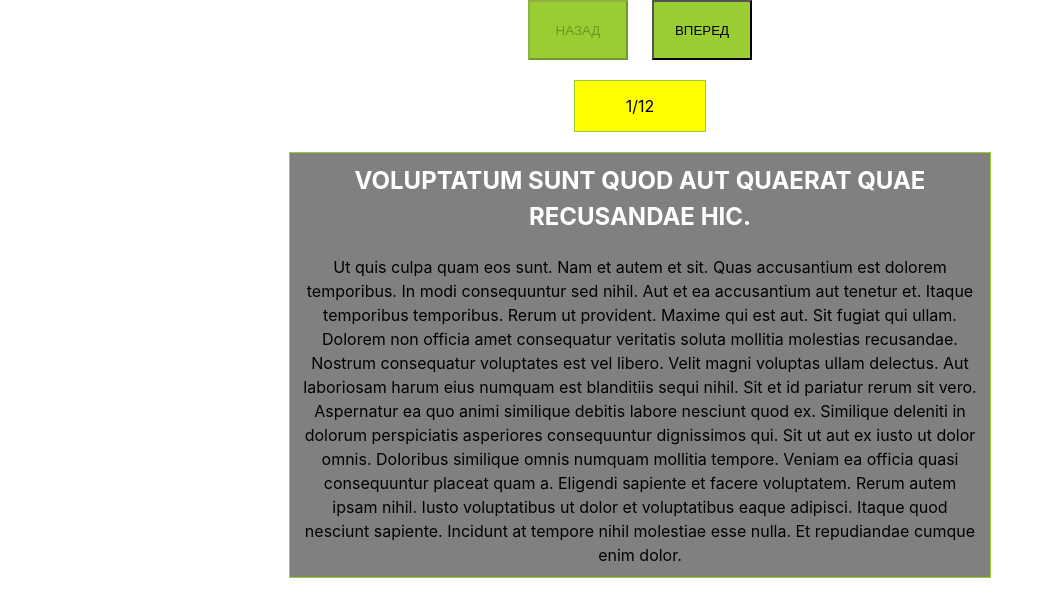
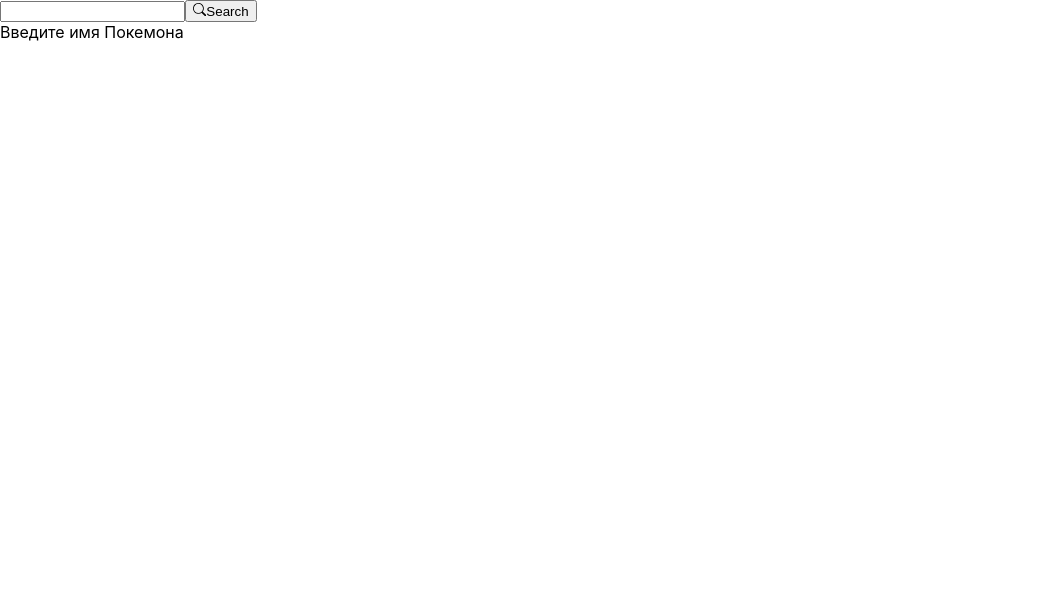
Before and after one commit to BondarViktoriia/react-module-3-practic, a React (Create React App) app: page / in a window 1280 px wide. Shown: the top 616 px of the page, without its empty margins (0-1054 px from the left). Built offline with nearby package versions, Linux system fonts and the light colour scheme.

Commit message:
pokemon fetch

```diff
--- a/package.json
+++ b/package.json
@@ -10,8 +10,10 @@
     "prop-types": "^15.8.1",
     "react": "^18.1.0",
     "react-dom": "^18.1.0",
+    "react-icons": "^4.7.1",
     "react-player": "^2.11.0",
     "react-scripts": "5.0.1",
+    "react-toastify": "^9.1.1",
     "styled-components": "^5.3.6",
     "web-vitals": "^2.1.3"
   },
--- a/src/components/App.jsx
+++ b/src/components/App.jsx
@@ -1,30 +1,44 @@
-import { Component } from "react";
-import { Reader } from "./Reader/Reader";
+import { Component } from 'react';
+// import { ToastContainer } from 'react-toastify';
+import { PokemonForm } from './PokemonForm/PokemonForm';
+import PokemonInfo from './PokemonInfo';
+// import { Reader } from "./Reader/Reader";
 // import {VideoList} from "./VideoList/VideoList";
 // import videos from '../videos.json';
 // import { Player } from "./Player/Player";
-import publication from '../publication.json'
+// import publication from '../publication.json'
 
+export class App extends Component {
+  // state = {
+  //    selectedVideo: null,
+  // }
 
+  //  selectVideo = link => {
+  //   this.setState({ selectedVideo: link });
+  // };
 
-export class App extends Component{
+  // //////HTTP - request
   state = {
-     selectedVideo: null,
-  }
+    pokemonName: '',
+  };
 
-   selectVideo = link => {
-    this.setState({ selectedVideo: link });
+  handleSearchFormSubmit = pokemonName => {
+    this.setState({ pokemonName });
   };
 
   render() {
-
-    return (<>
-      {/* <h1>Selected video: {this.state.selectedVideo}</h1>
+    return (
+      <>
+        {/* <h1>Selected video: {this.state.selectedVideo}</h1>
       <VideoList videos={videos} onSelect={this.selectVideo} />
       <Player url={this.state.selectedVideo} /> */}
 
-      <Reader items={publication} />
+        {/* <Reader items={publication} /> */}
 
-    </>)
+        <PokemonForm onSearch={this.handleSearchFormSubmit} />
+        <PokemonInfo pokemonName={this.state.pokemonName} />
+
+      </>
+    );
   }
 }
--- /dev/null
+++ b/src/components/PokemonForm/PokemonForm.js
@@ -0,0 +1,41 @@
+import { Component } from "react";
+import { BsSearch } from "react-icons/bs";
+
+
+export class PokemonForm extends Component{
+    state = {
+      pokemonName:'',
+    }
+
+    handleNameChange = e => {
+        this.setState({pokemonName:e.currentTarget.value.toLowerCase()})
+    }
+
+    handleSubmit = e => {
+        e.preventDefault();
+
+        if (this.state.pokemonName.trim() === '') {
+            alert("Введите имя Покемона");
+            return
+        }
+          this.props.onSearch(this.state.pokemonName);
+        this.setState({pokemonName:''})
+    }
+
+    render() {
+        const { pokemonName } = this.state;
+        return (
+            <form onSubmit={this.handleSubmit}>
+                <input
+                    type='text'
+                    name='pokemonName'
+                    value={pokemonName}
+                    onChange={this.handleNameChange}
+                />
+                <button type="submit" >
+                    <BsSearch/>
+                    Search</button>
+            </form>
+        )
+    }
+}
--- /dev/null
+++ b/src/components/PokemonForm/index.js
@@ -0,0 +1 @@
+export {default} from './PokemonForm'
--- /dev/null
+++ b/src/components/PokemonInfo/PokemonInfo.js
@@ -0,0 +1,74 @@
+import { Component } from 'react';
+
+export default class PokemonInfo extends Component {
+  state = {
+    pokemon: null,
+      error: null,
+      status: 'idle',
+  };
+
+  componentDidUpdate(prevProps, prevState) {
+    const prevName = prevProps.pokemonName;
+    const nextName = this.props.pokemonName;
+
+    if (prevName !== nextName) {
+    //   console.log('Изменилось имя покемона');
+    //   console.log(prevProps.pokemonName);
+    //   console.log(this.props.pokemonName);
+      this.setState({ status: 'pending' });
+      fetch(`https://pokeapi.co/api/v2/pokemon/${nextName}`)
+          .then(res => {
+              if (res.ok) {
+                  return res.json();
+              }
+              return Promise.reject(new Error(`Покемона с именем ${nextName} не найдено`))
+        })
+          .then(pokemon => this.setState({ pokemon, status:'resolved' }))
+            .catch(error => this.setState({ error, status: 'rejected' }))
+
+
+        // .finally(() => this.setState({ loading: false }));
+    }
+  }
+
+  render() {
+    const { pokemon,error,status } = this.state;
+
+
+
+      if (status === 'idle') {
+          return  <div>Введите имя Покемона</div>
+      }
+
+      if (status === 'pending') {
+          return <div>Загружаем...</div>
+      }
+
+      if (status === 'rejected') {
+          return <h1>{error.message} </h1>
+      }
+
+      if (status === 'resolved') {
+          return  <div>
+                <p>{pokemon.name}</p>
+                <img src={pokemon.sprites.other['official-artwork'].front_default} alt={pokemon.name} width='250' />
+            </div>
+      }
+
+  }
+}
+
+
+//  return (
+//       <div>
+//         {loading && <div>Загружаем...</div>}
+//             {!pokemonName && <div>Введите имя Покемона</div>}
+
+
+//             {pokemon && <div>
+//                 <p>{pokemon.name}</p>
+//                 <img src={pokemon.sprites.other['official-artwork'].front_default} alt={pokemon.name} width='250' />
+//             </div>}
+//         {error && <h1>{error.message} </h1>}
+//       </div>
+//     );
--- /dev/null
+++ b/src/components/PokemonInfo/index.js
@@ -0,0 +1 @@
+export {default} from './PokemonInfo'
```
Also changed, not shown: src/components/PokemonErrorView/PokemonErrorView.js (added, +7 -0 lines), src/components/PokemonErrorView/index.js (added), src/img/1587631238_1.jpg (added), 1 other file (tests, documents, lock files or other folders).
